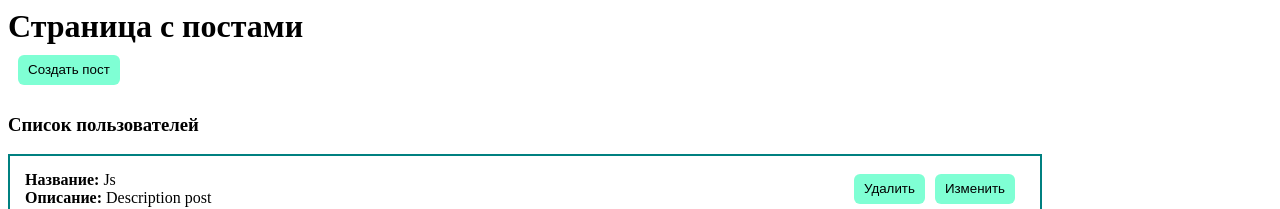
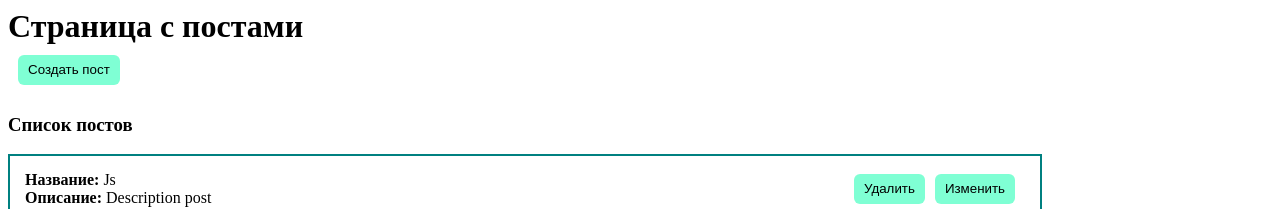
Before and after one commit to Chico-rso/Vue-training-, a Vue app: page / in a window 1280 px wide. Shown: the top 209 px of the page. Built offline with nearby package versions, Linux system fonts and the light colour scheme.

Commit message:
chenge title

```diff
--- a/src/components/postList.vue
+++ b/src/components/postList.vue
@@ -1,6 +1,6 @@
 <template>
   <div v-if="posts.length > 0">
-    <h3>Список пользователей</h3>
+    <h3>Список постов</h3>
     <post-item v-for="post in posts" :post="post" :key="post.id" @remove="$emit('remove', post)" />
   </div>
   <h2 v-else >Постов больше нет.</h2>
```
